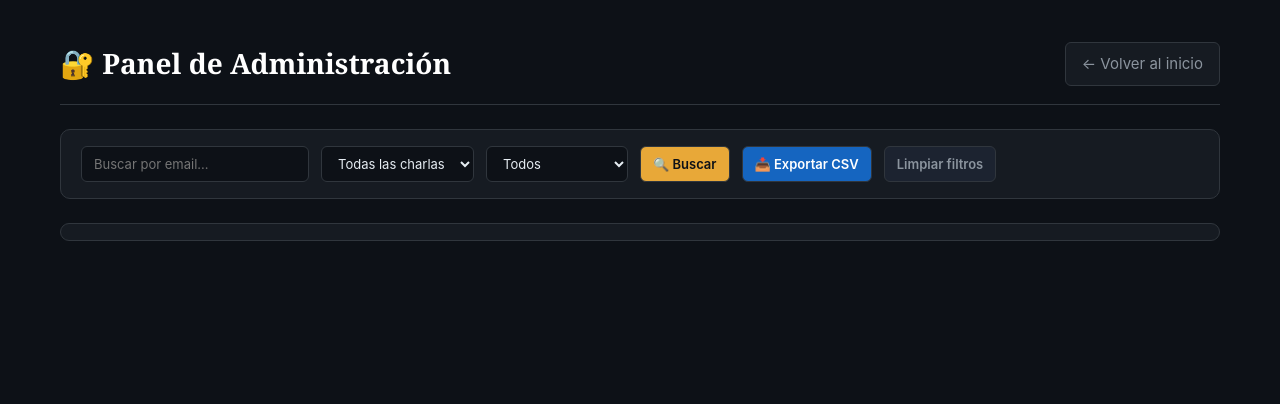
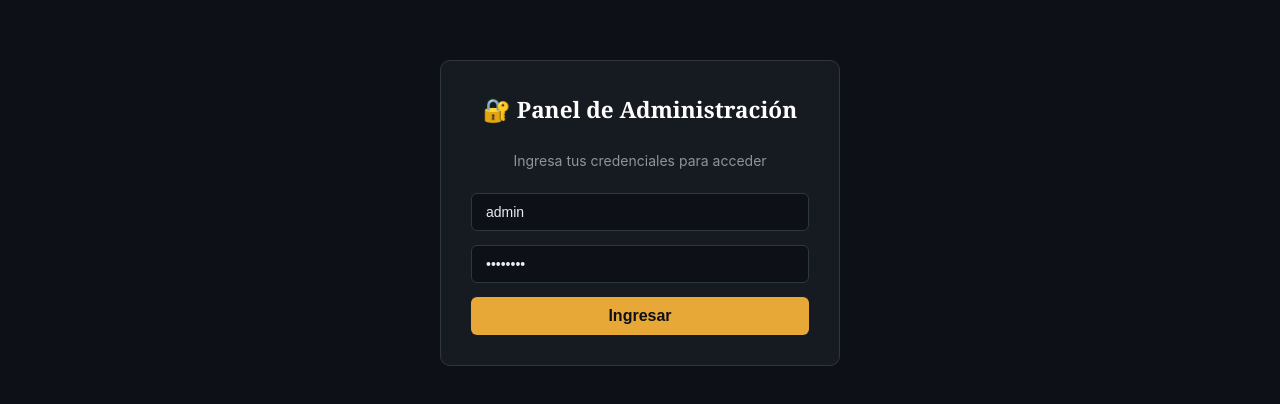
Before and after one commit to gonzacx06-create/JKF-UGR, a website: page frontend/admin.html in a window 1280 px wide. Drawn offline with Linux system fonts and the light colour scheme; no server answers.

Commit message:
feat: agregar panel de administración con login y corregir enlace admin en menú

```diff
--- a/frontend/admin.html
+++ b/frontend/admin.html
@@ -200,6 +200,56 @@
       color: var(--text-dim);
       padding: 40px;
     }
+    /* ===== LOGIN ===== */
+    .login-container {
+      max-width: 400px;
+      margin: 60px auto;
+      padding: 30px;
+      background: var(--surface);
+      border: 1px solid var(--border);
+      border-radius: var(--radius);
+      text-align: center;
+    }
+    .login-container h2 {
+      font-family: var(--font-display);
+      color: #fff;
+      margin-bottom: 20px;
+    }
+    .login-container input {
+      width: 100%;
+      padding: 10px 14px;
+      margin-bottom: 14px;
+      background: var(--bg);
+      border: 1px solid var(--border);
+      border-radius: var(--radius-sm);
+      color: var(--text);
+      font-size: 14px;
+    }
+    .login-container input:focus {
+      outline: none;
+      border-color: var(--accent);
+    }
+    .login-container button {
+      width: 100%;
+      padding: 10px;
+      background: var(--accent);
+      color: #0d1117;
+      border: none;
+      border-radius: var(--radius-sm);
+      font-weight: 700;
+      font-size: 16px;
+      cursor: pointer;
+      transition: opacity 0.2s;
+    }
+    .login-container button:hover {
+      opacity: 0.85;
+    }
+    .login-container .error-msg {
+      color: var(--accent4);
+      font-size: 13px;
+      margin-top: 10px;
+      display: none;
+    }
     @media (max-width: 600px) {
       .filtros { flex-direction: column; }
       .admin-header { flex-direction: column; align-items: flex-start; }
@@ -207,11 +257,26 @@
   </style>
 </head>
 <body>
+  <!-- ===== LOGIN (visible al inicio) ===== -->
+  <div id="login-container" class="login-container">
+    <h2>🔐 Panel de Administración</h2>
+    <p style="color: var(--text-dim); font-size: 14px; margin-bottom: 20px;">Ingresa tus credenciales para acceder</p>
+    <input type="text" id="login-usuario" placeholder="Usuario" value="admin" />
+    <input type="password" id="login-password" placeholder="Contraseña" value="admin123" />
+    <div id="login-error" class="error-msg">❌ Usuario o contraseña incorrectos</div>
+    <button id="btn-login">Ingresar</button>
+  </div>
+
+  <!-- ===== PANEL DE ADMINISTRACIÓN (oculto al inicio) ===== -->
+  <div id="admin-content" style="display:none;">
     <div class="admin-wrapper">
       <!-- Header -->
       <div class="admin-header">
         <h1>🔐 Panel de Administración</h1>
+        <div>
           <a href="/" class="btn-volver">← Volver al inicio</a>
+          <button id="btn-logout" style="margin-left:10px;background:var(--surface);border:1px solid var(--border);color:var(--text-dim);padding:8px 16px;border-radius:var(--radius-sm);cursor:pointer;">Cerrar sesión</button>
+        </div>
       </div>
 
       <!-- Mensaje de autenticación -->
@@ -264,6 +329,7 @@
         </div>
       </div>
     </div>
+  </div>
 
   <script>
     (function() {
@@ -276,8 +342,17 @@
       let paginaActual = 1;
       const limite = 20;
       let totalPaginas = 1;
+      let tokenActual = null;
 
       // Elementos DOM
+      const loginContainer = document.getElementById('login-container');
+      const adminContent = document.getElementById('admin-content');
+      const loginUsuario = document.getElementById('login-usuario');
+      const loginPassword = document.getElementById('login-password');
+      const loginError = document.getElementById('login-error');
+      const btnLogin = document.getElementById('btn-login');
+      const btnLogout = document.getElementById('btn-logout');
+
       const tablaBody = document.getElementById('tabla-body');
       const tablaCargando = document.getElementById('tabla-cargando');
       const tablaContenido = document.getElementById('tabla-contenido');
@@ -293,6 +368,50 @@
       const authMessage = document.getElementById('auth-message');
 
       // ============================================
+      // FUNCIONES DE AUTENTICACIÓN
+      // ============================================
+      function mostrarLogin() {
+        loginContainer.style.display = 'block';
+        adminContent.style.display = 'none';
+        tokenActual = null;
+        loginError.style.display = 'none';
+      }
+
+      function mostrarPanel() {
+        loginContainer.style.display = 'none';
+        adminContent.style.display = 'block';
+        tokenActual = TOKEN;
+        cargarCharlasFiltro();
+        cargarInscripciones(1);
+      }
+
+      // ============================================
+      // EVENTO LOGIN
+      // ============================================
+      btnLogin.addEventListener('click', function() {
+        const usuario = loginUsuario.value.trim();
+        const password = loginPassword.value.trim();
+
+        if (usuario === 'admin' && password === 'admin123') {
+          loginError.style.display = 'none';
+          mostrarPanel();
+        } else {
+          loginError.style.display = 'block';
+        }
+      });
+
+      loginPassword.addEventListener('keypress', function(e) {
+        if (e.key === 'Enter') btnLogin.click();
+      });
+
+      // ============================================
+      // EVENTO LOGOUT
+      // ============================================
+      btnLogout.addEventListener('click', function() {
+        mostrarLogin();
+      });
+
+      // ============================================
       // FUNCIONES AUXILIARES
       // ============================================
       function mostrarMensaje(texto, tipo) {
@@ -305,7 +424,7 @@
 
       function obtenerHeaders() {
         return {
-          'Authorization': TOKEN,
+          'Authorization': tokenActual || TOKEN,
           'Content-Type': 'application/json'
         };
       }
@@ -351,8 +470,8 @@
           const res = await fetch(url, { headers: obtenerHeaders() });
           if (!res.ok) {
             if (res.status === 401) {
-              mostrarMensaje('❌ No autorizado. Verifica el token de administración.', 'error');
-              tablaCargando.style.display = 'none';
+              mostrarMensaje('❌ Sesión expirada. Vuelve a iniciar sesión.', 'error');
+              mostrarLogin();
               return;
             }
             throw new Error('Error al cargar inscripciones');
@@ -411,7 +530,6 @@
           tablaBody.appendChild(tr);
         });
 
-        // Eventos de los botones
         document.querySelectorAll('.btn-toggle').forEach(btn => {
           btn.addEventListener('click', async function(e) {
             const id = this.dataset.id;
@@ -522,7 +640,6 @@
         cargarInscripciones(1);
       });
 
-      // Enter en el campo email
       filtroEmail.addEventListener('keypress', (e) => {
         if (e.key === 'Enter') btnFiltrar.click();
       });
@@ -530,13 +647,8 @@
       // ============================================
       // INICIALIZACIÓN
       // ============================================
-      async function init() {
-        await cargarCharlasFiltro();
-        cargarInscripciones(1);
-      }
-
-      init();
-      console.log('🔐 Panel de administración cargado');
+      mostrarLogin();
+      console.log('🔐 Panel de administración con login cargado');
     })();
   </script>
 </body>
--- a/frontend/js/main.js
+++ b/frontend/js/main.js
@@ -217,7 +217,9 @@
       console.error('❌ linkMisInscripciones no encontrado en el DOM');
     }
 
+    // ===== CORRECCIÓN: excluir enlaces con clase admin-link =====
     document.querySelectorAll('.sidebar nav a').forEach(link => {
+      if (link.classList.contains('admin-link')) return; // 🔥 SALTA EL ADMIN
       if (link.id === 'linkMisInscripciones') return;
       link.addEventListener('click', function(e) {
         const view = this.dataset.view;
```
Also changed, not shown: frontend/index.html (+3 -2 lines). Lines whose indentation alone changed are shown as unchanged.
